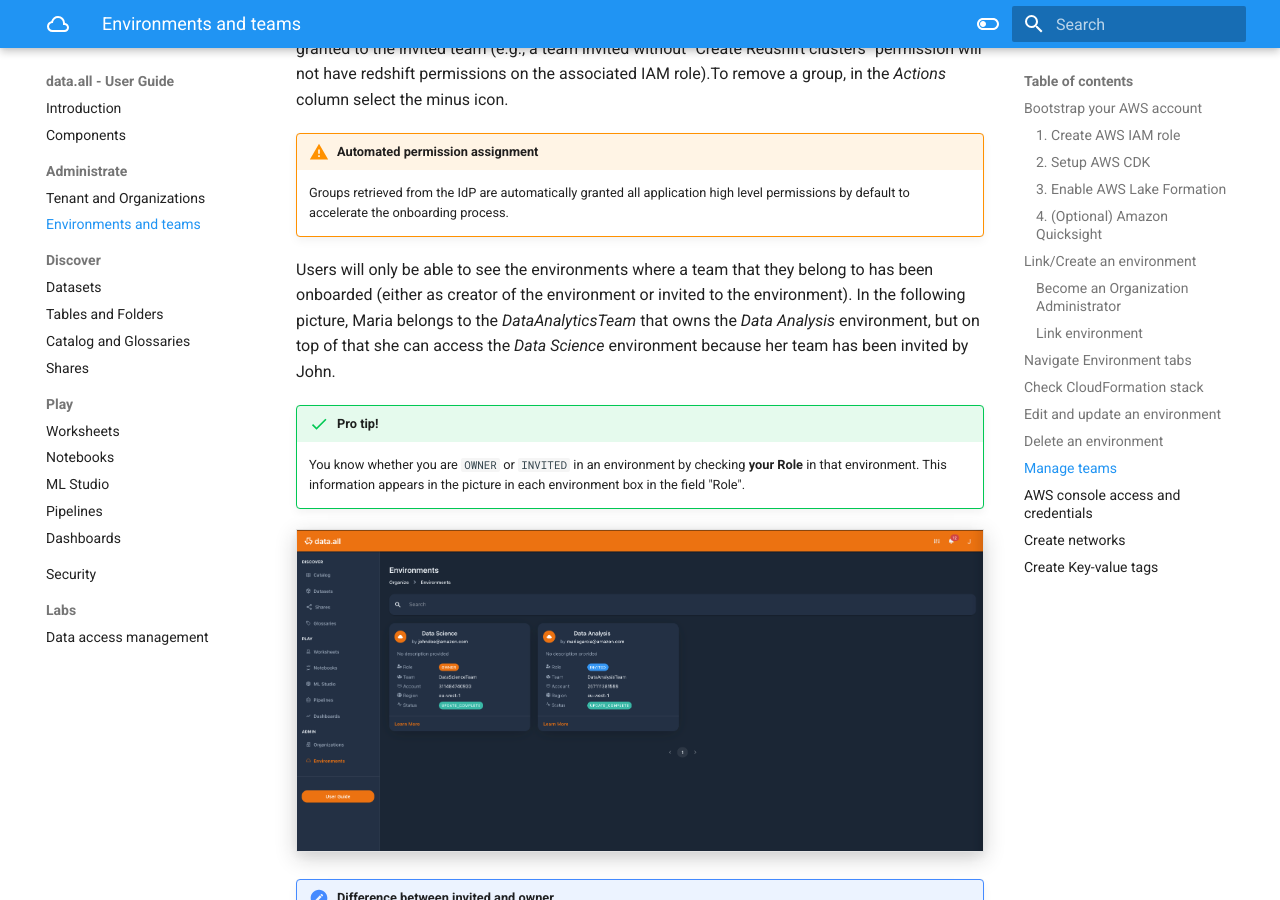
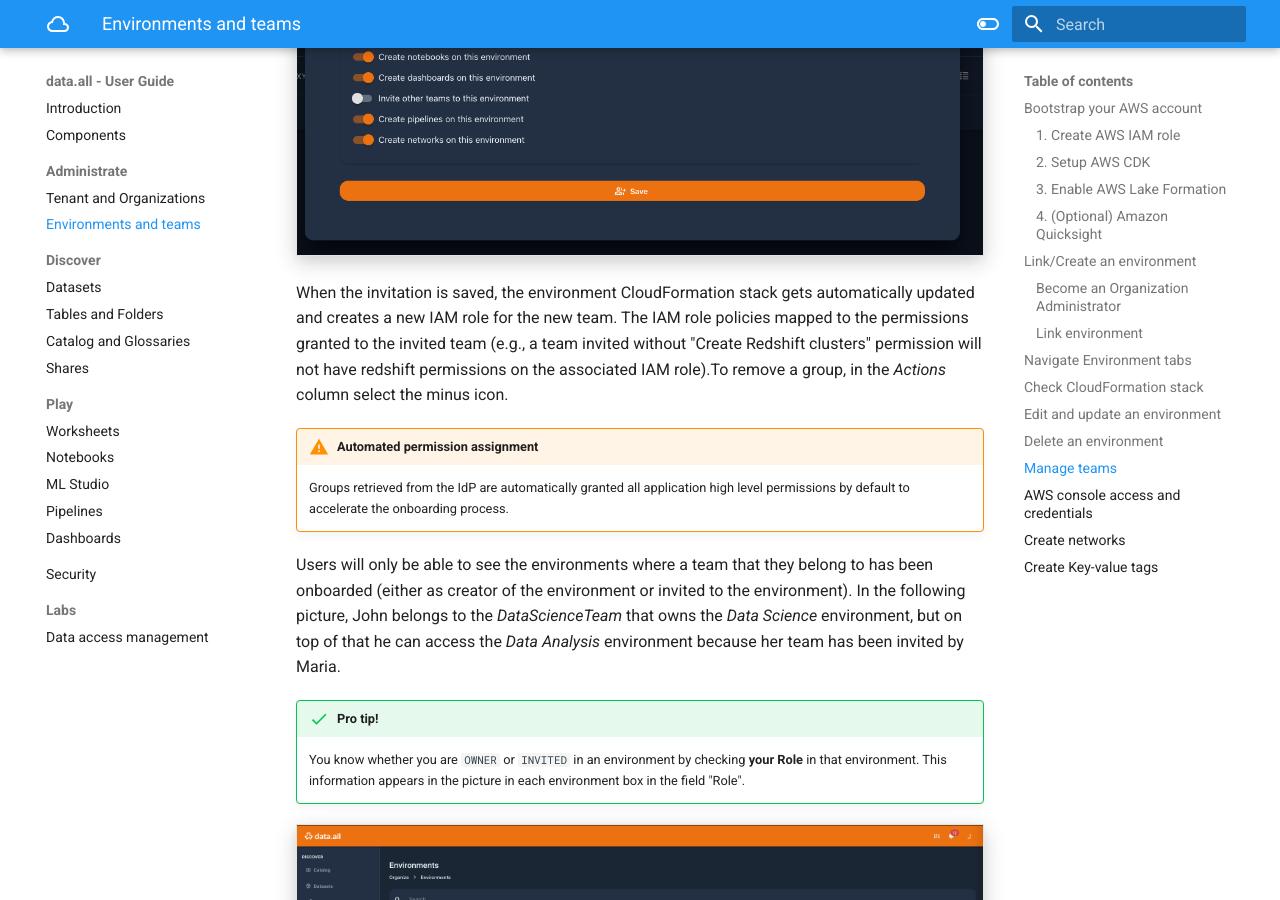
Before and after one commit to nicktom1034/aws-data-all-Develop, an MkDocs documentation site: the page built from documentation/userguide/docs/environments.md, in a window 1280 px wide and 900 px high, scrolled down 9319 px. Built offline with MkDocs 1.6.1 and Material for MkDocs 9.7.7, drawn with Linux system fonts in a browser that asks for light colours; some of the changed text lies outside the part shown.

Commit message:
Update user guide with data.all - all except environments guide

```diff
--- a/documentation/userguide/docs/environments.md
+++ b/documentation/userguide/docs/environments.md
@@ -64,7 +64,7 @@
 
 !!! danger "Service link creation error"
     If you receive: An error occurred (InvalidInput) when calling the CreateServiceLinkedRole operation: Service
-role name AWSServiceRoleForLakeFormationDataAccess has been taken in this account, please try a different suffix.
+    role name AWSServiceRoleForLakeFormationDataAccess has been taken in this account, please try a different suffix.
     <b>You can skip this step, as this indicates the Lake formation service-linked role exists.</b>
 
 ### 4. (Optional) Amazon Quicksight
@@ -94,8 +94,8 @@
     the by default Organization Administrator team, but users of this group can now invite other teams and grant them
     permission to manage organization teams, and link environment to the organization.
 
-Managing organization teams can be done through the UI or APIs. In our example, Maria created the AnyCompany Global
-organization and now she
+Managing organization teams can be done through the UI or APIs. From the UI, navigate to your organizations and
+click on the **Teams** tab.
 
 ![](pictures/environments/org_invite_group_1.png#zoom#shadow)
 
@@ -118,7 +118,6 @@
 
 ![](pictures/environments/env_link_1.png#zoom#shadow)
 
-![](pictures/environments/env_link_2.png#zoom#shadow)
 
 | Field             | Description                                                                                                                               | Required | Editable |Example
 |-------------------|-------------------------------------------------------------------------------------------------------------------------------------------|----------|----------|-------------
@@ -181,7 +180,7 @@
     No need to navigate to the AWS console to find your logs!
 
 After being processed (not in `PENDING`), the status of the CloudFormation stack is directly read from
- <a href="https://docs.aws.amazon.com/AWSCloudFormation/latest/UserGuide/using-cfn-describing-stacks.html">CloudFormation</a>
+ <a href="https://docs.aws.amazon.com/AWSCloudFormation/latest/UserGuide/using-cfn-describing-stacks.html">CloudFormation</a>.
 
 ## :material-pencil-outline: **Edit and update an environment**
 Find your environment in the Environments list or by navigating to the corresponding organization. Once in your selected
@@ -209,12 +208,14 @@
 and can invite other teams to the onboarded environment. To add an IdP group to an environment, navigate to the
 **Teams** tab of the environment and click on the **Invite** button.
 
+![](pictures/environments/env_teams_1.png#zoom#shadow)
 
 A display will allow you to customize the
 AWS permissions that the onboarded group will have, adapting to different types of users
 (data scientists, data engineers, data analysts, management). The customizable permissions can be enabled or
 disabled as appears in the following picture.
 
+![](pictures/environments/env_teams_2.png#zoom#shadow)
 
 When the invitation is saved, the environment CloudFormation stack gets automatically updated and creates a
 new IAM role for the new team. The IAM role policies mapped to the permissions granted to the invited team
@@ -228,9 +229,9 @@
     onboarding process.
 
 Users will only be able to see the environments where a team that they belong to has been onboarded (either as
-creator of the environment or invited to the environment). In the following picture, Maria belongs to the
-*DataAnalyticsTeam* that owns the *Data Analysis* environment, but on top of that she can access the
-*Data Science* environment because her team has been invited by John.
+creator of the environment or invited to the environment). In the following picture, John belongs to the
+*DataScienceTeam* that owns the *Data Science* environment, but on top of that he can access the
+*Data Analysis* environment because her team has been invited by Maria.
 
 !!! success "Pro tip!"
     You know whether you are `OWNER` or `INVITED` in an environment by checking **your Role** in that
```
Also changed, not shown: documentation/userguide/docs/pictures/environments/env_link_2.png (deleted), documentation/userguide/docs/pictures/environments/env_teams_1.png (added), documentation/userguide/docs/pictures/environments/env_teams_2.png (added).
